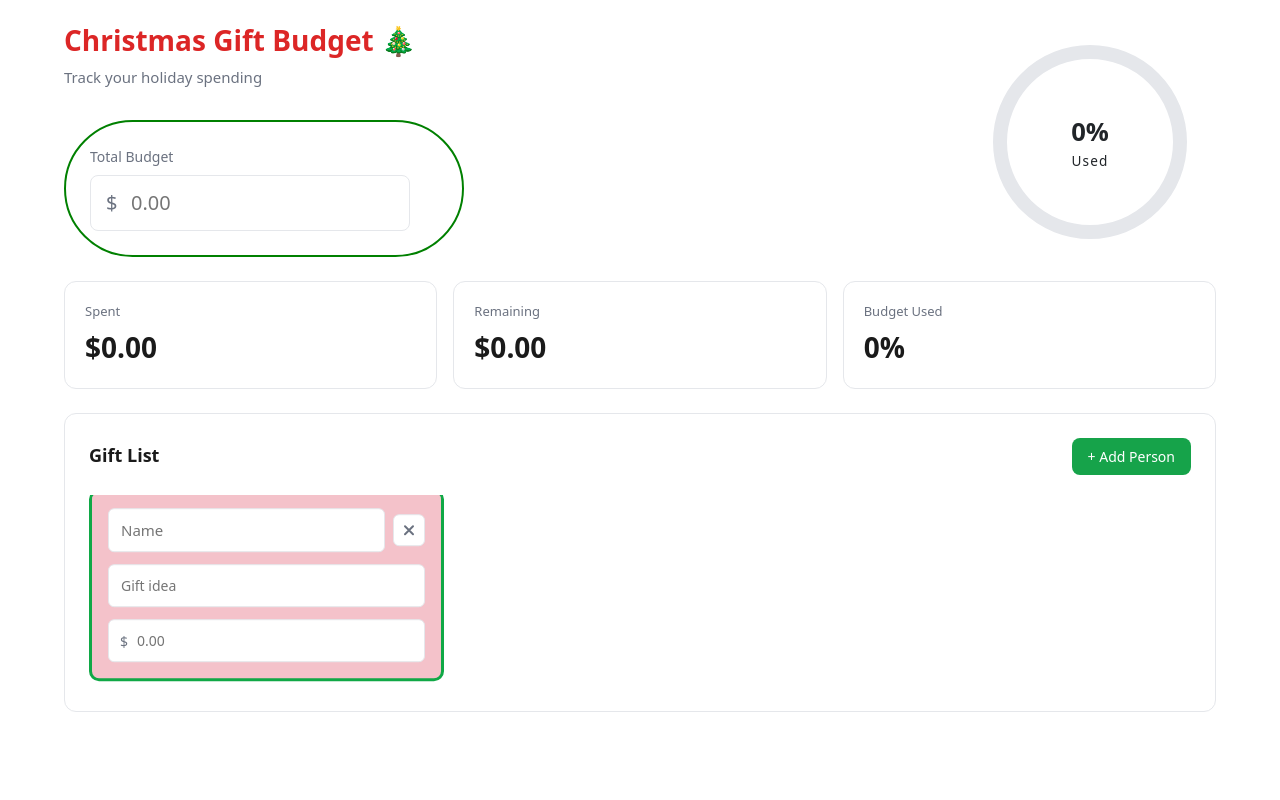
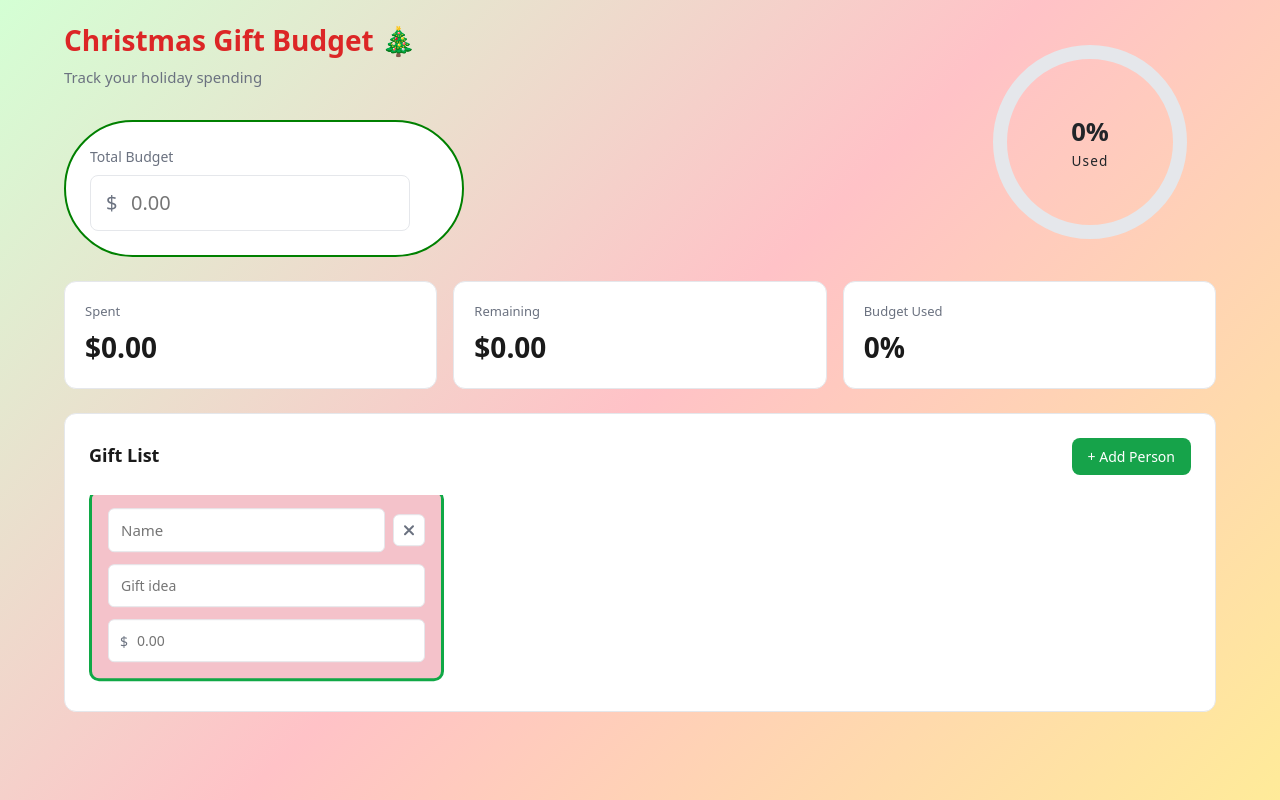
Before and after one commit to gefferyaddai/christ-budget-app, a React (Vite) app: page / in a window 1280 px wide. Built offline with nearby package versions, Linux system fonts and the light colour scheme.

Commit message:
changing color

```diff
--- a/src/App.css
+++ b/src/App.css
@@ -8,9 +8,12 @@
 body {
     margin: 0;
     font-family: -apple-system, BlinkMacSystemFont, "Segoe UI", Roboto, "Helvetica Neue", Arial, sans-serif;
-    background: #fef2f2;
+    background: linear-gradient(135deg, #d4ffd4, #ffc2c7, #ffeb99); /* 🎄 Christmas pastel blend */
+    background-attachment: fixed;
+    background-size: cover;
     color: #1a1a1a;
 }
+
 
 .app {
     max-width: 1200px;
```
